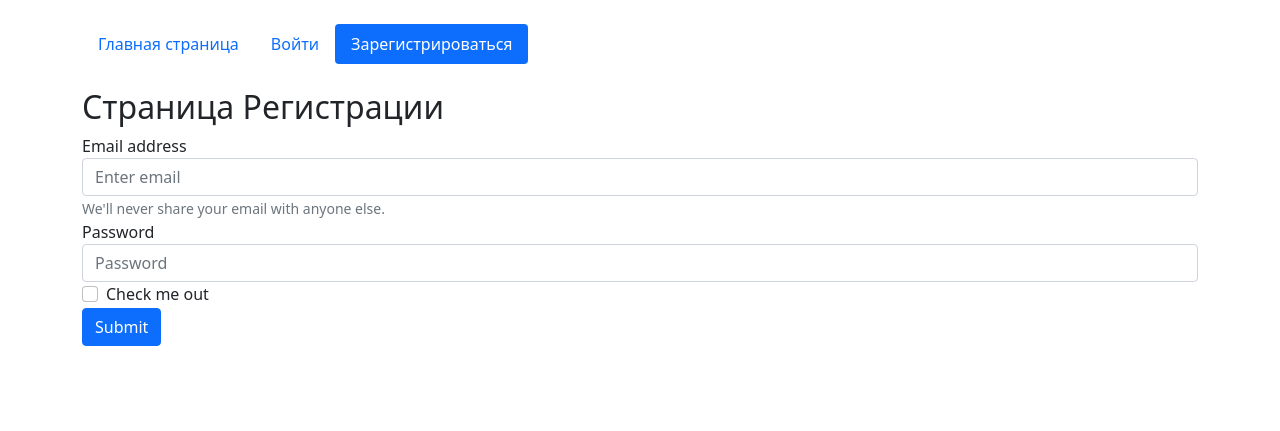
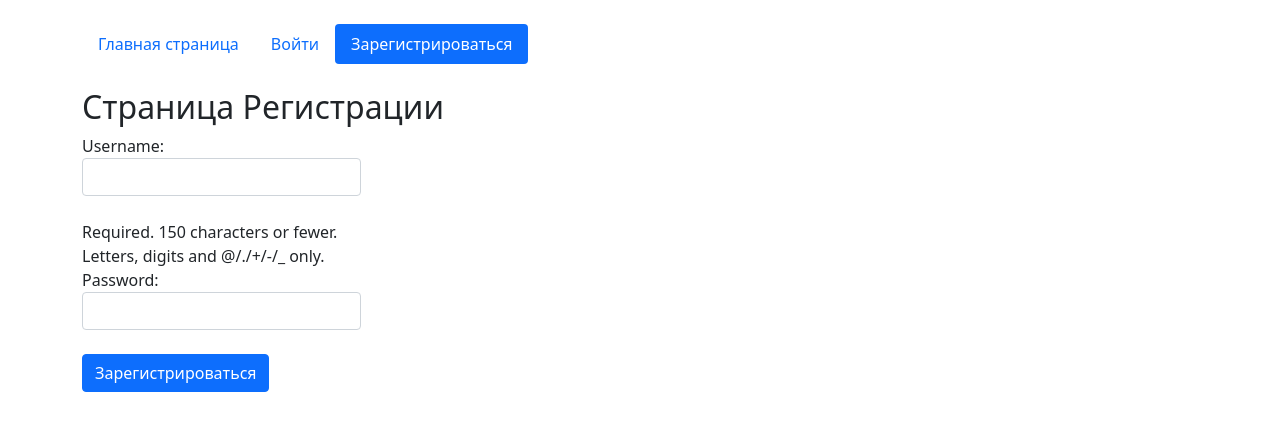
Before and after one commit to edyaa/ATC, a Django app: page /register/ in a window 1280 px wide. Shown: the top 431 px of the page. Run offline with Django 3.2, Linux system fonts and the light colour scheme.

Commit message:
add_register_auth

```diff
--- a/app/forms.py
+++ b/app/forms.py
@@ -18,8 +18,13 @@ class AuthUserForm(AuthenticationForm, forms.ModelForm):
         model = User
         fields = ('username', 'password')
 
+    def __init__(self, *args, **kwargs):
+        super().__init__(*args, **kwargs)
+        for field in self.fields:
+            self.fields[field].widget.attrs['class'] = 'form-control'
 
-class RegisterUserForm(AuthenticationForm, forms.ModelForm):
+
+class RegisterUserForm(forms.ModelForm):
     class Meta:
         model = User
         fields = ('username', 'password')
--- a/app/views.py
+++ b/app/views.py
@@ -22,7 +22,6 @@ class RegisterUserView(CreateView):
     success_msg = 'Пользователь успешно создан'
 
 
-
 class AppLoginView(LoginView):
 
     template_name = 'auth.html'
--- a/templates/register.html
+++ b/templates/register.html
@@ -1,21 +1,11 @@
 {% extends 'index.html' %}
     {% block content %}
         <h2 class="mt-4">Страница Регистрации</h2>
-        <form>
-          <div class="form-group">
-            <label for="exampleInputEmail1">Email address</label>
-            <input type="email" class="form-control" id="exampleInputEmail1" aria-describedby="emailHelp" placeholder="Enter email">
-            <small id="emailHelp" class="form-text text-muted">We'll never share your email with anyone else.</small>
-          </div>
-          <div class="form-group">
-            <label for="exampleInputPassword1">Password</label>
-            <input type="password" class="form-control" id="exampleInputPassword1" placeholder="Password">
-          </div>
-          <div class="form-check">
-            <input type="checkbox" class="form-check-input" id="exampleCheck1">
-            <label class="form-check-label" for="exampleCheck1">Check me out</label>
-          </div>
-          <button type="submit" class="btn btn-primary">Submit</button>
-        </form>
-
+        <div class="col-3">
+            <form id="add_form" method="post">
+                {% csrf_token %}
+                {{ form }}
+                <button form="add_form" type="submit" class="btn btn-primary mt-4">Зарегистрироваться</button>
+            </form>
+        </div>
     {% endblock %}
```
Also changed, not shown: templates/auth.html (+8 -1 lines), db.sqlite3.
